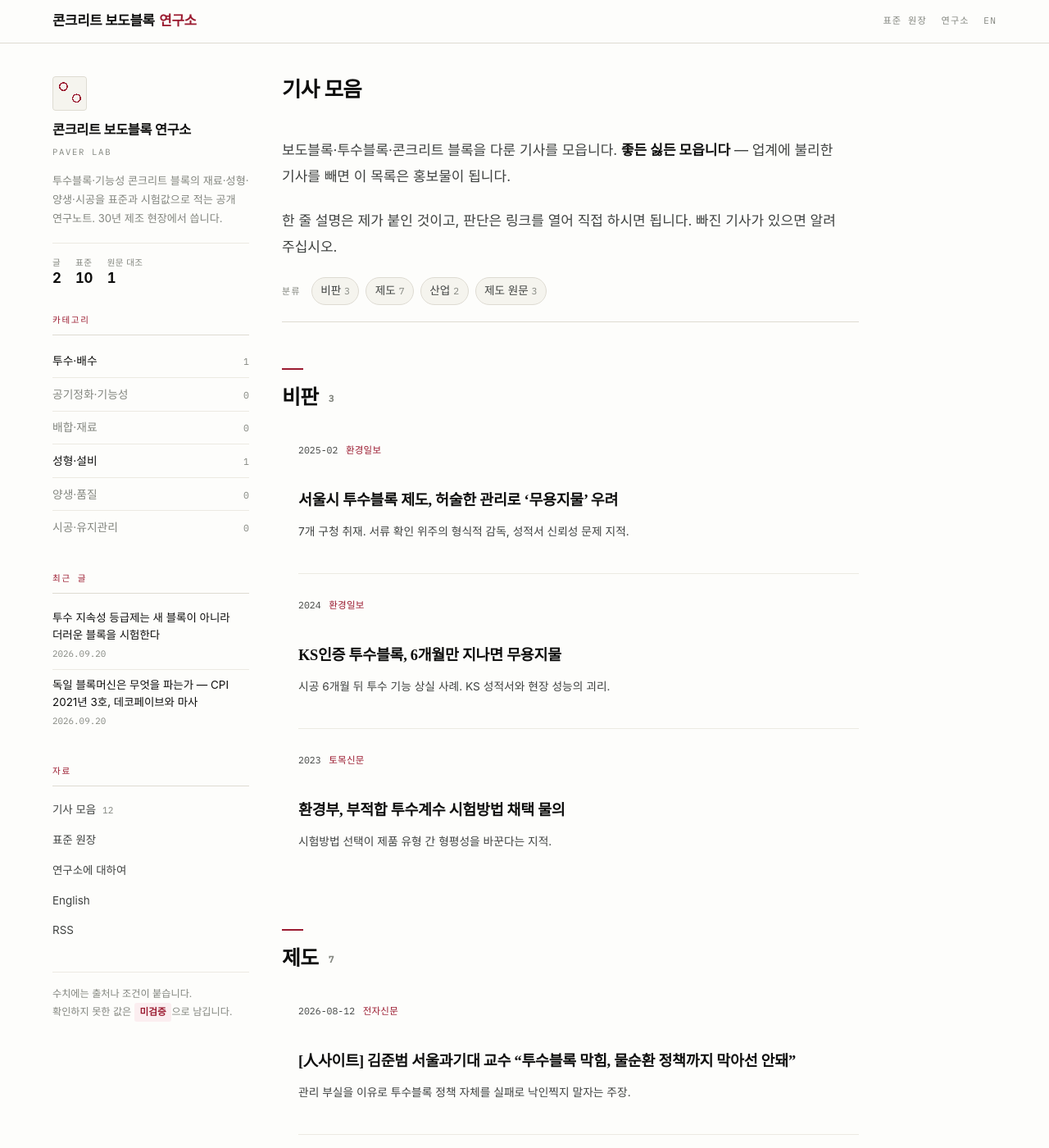
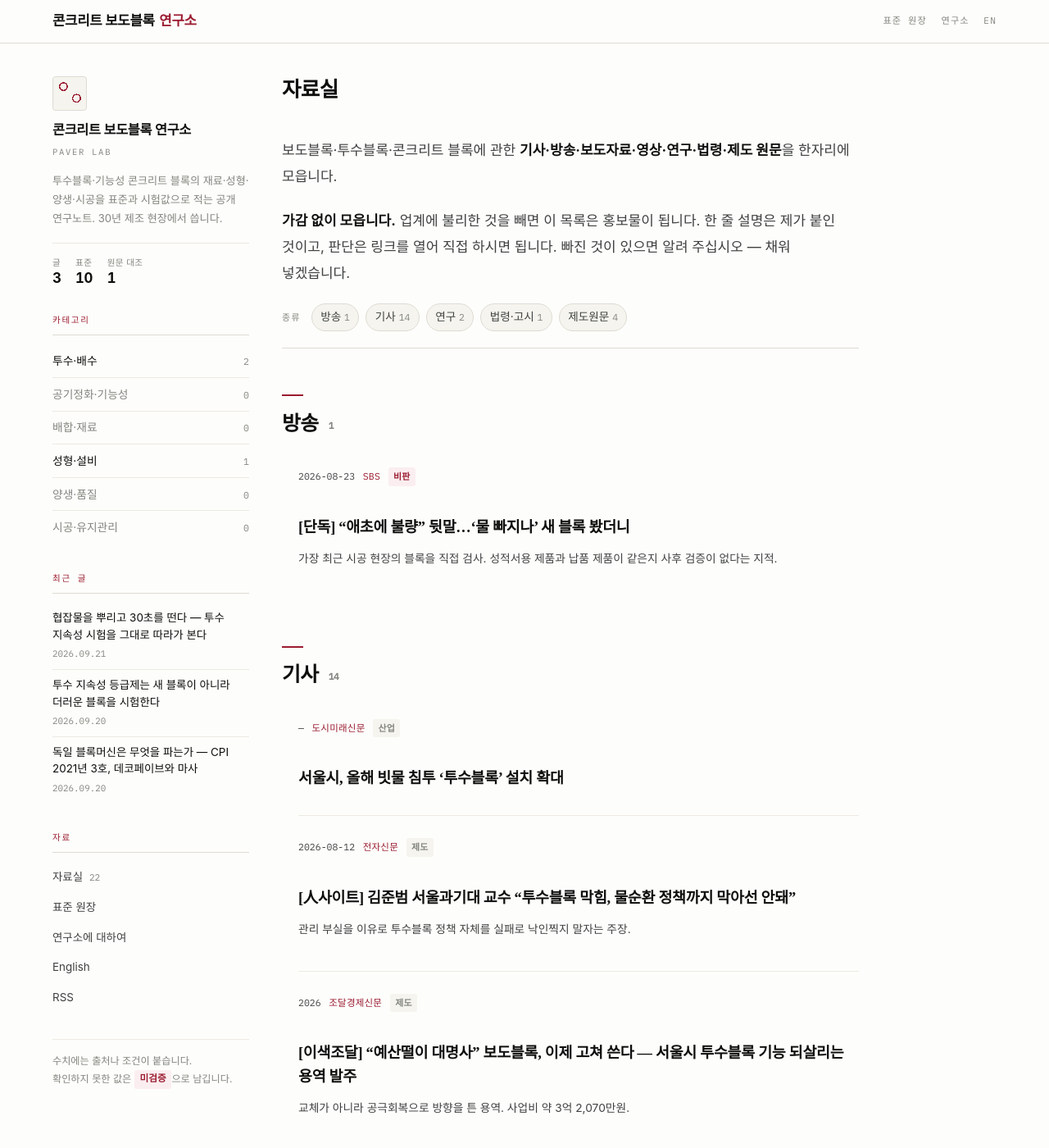
Before and after one commit to moonsukpark92/paver-lab, a Jekyll site: the page built from press.md, in a window 1280 px wide and 1400 px high. Shown: the whole window at 82% size. Built offline with Jekyll 4.4.1, drawn with Linux system fonts in a browser that asks for light colours; some web fonts are replaced; some of the changed text lies outside the part shown.

Commit message:
자료실로 확장 — 기사·방송·연구·법령·제도원문을 종류별로
가감 없이 모은다. SBS 단독보도(2026-08-23), 물순환 품질인증 고시,
한국콘크리트학회 지속성 등급화 논문 등 추가. 모두 22건.

Co-Authored-By: Claude Opus 5 (1M context) <noreply@anthropic.com>

```diff
--- a/_data/press.yml
+++ b/_data/press.yml
@@ -4,96 +4,153 @@
 # stance 는 기사가 업계를 어떻게 다뤘는지이지 기사의 옳고 그름이 아니다.
 #   비판 / 제도 / 기술 / 산업   ·  확인: 링크 열람 여부
 version: 1
-updated: 2026-09-20
-
+updated: '2026-09-21'
 items:
-  - date: "2026-08-12"
-    outlet: 전자신문
-    title: "[人사이트] 김준범 서울과기대 교수 “투수블록 막힘, 물순환 정책까지 막아선 안돼”"
-    url: https://www.etnews.com/20260812000072
-    tag: 제도
-    note: 관리 부실을 이유로 투수블록 정책 자체를 실패로 낙인찍지 말자는 주장.
-  - date: "2026"
-    outlet: 조달경제신문
-    title: "[이색조달] “예산떨이 대명사” 보도블록, 이제 고쳐 쓴다 — 서울시 투수블록 기능 되살리는 용역 발주"
-    url: https://www.jodaleconomy.com/news/articleView.html?idxno=3024
-    tag: 제도
-    note: 교체가 아니라 공극회복으로 방향을 튼 용역. 사업비 약 3억 2,070만원.
-  - date: "2025-02"
-    outlet: 환경일보
-    title: "서울시 투수블록 제도, 허술한 관리로 ‘무용지물’ 우려"
-    url: https://www.hkbs.co.kr/news/articleView.html?idxno=787356
-    tag: 비판
-    note: 7개 구청 취재. 서류 확인 위주의 형식적 감독, 성적서 신뢰성 문제 지적.
-  - date: "2025"
-    outlet: 환경일보
-    title: "서울시, 투수블록 강화로 물 순환 개선"
-    url: https://www.hkbs.co.kr/news/articleView.html?idxno=789225
-    tag: 제도
-    note: 투수지속성 등급 단계 상향 — 3등급 → 2등급, 2027년부터 1등급.
-  - date: "2025"
-    outlet: 동아경제신문
-    title: "‘물빠짐 불량’ 투수블록 퇴출…하반기부터 투수계수 등급제 시행"
-    url: https://www.daenews.co.kr/23831
-    tag: 제도
-    note: 조달청 MAS 상품속성에 투수계수 신설. 1등급 1.0 · 2등급 0.5 · 3등급 0.1 mm/s.
-  - date: "2024"
-    outlet: 환경일보
-    title: "KS인증 투수블록, 6개월만 지나면 무용지물"
-    url: https://www.hkbs.co.kr/news/articleView.html?idxno=765905
-    tag: 비판
-    note: 시공 6개월 뒤 투수 기능 상실 사례. KS 성적서와 현장 성능의 괴리.
-  - date: "2024"
-    outlet: 환경일보
-    title: "폭우에 취약한 서울, 투수성 제고 시급"
-    url: https://www.hkbs.co.kr/news/articleView.html?idxno=763026
-    tag: 산업
-    note: 도시 침수와 불투수면 확대.
-  - date: "2024"
-    outlet: 라펜트
-    title: "생태면적률 위한 투수블록, 유형과 시험방법 다양해졌다"
-    url: https://www.lafent.com/inews/news_view.html?news_id=130119
-    tag: 제도
-    note: KS F 2394(현장 투수량)·ASTM C1701(현장 침투능) 추가. 줄눈재 투수까지 재게 됐다.
-  - date: "2024"
-    outlet: 라펜트
-    title: "생태면적률 위한 투수블록, “지속성 유지돼야”"
-    url: https://www.lafent.com/mbweb/news/view.html?news_id=129977
-    tag: 제도
-    note: 지속성 없는 투수블록은 생태면적으로 인정하기 어렵다는 논의.
-  - date: "2023"
-    outlet: 토목신문
-    title: "환경부, 부적합 투수계수 시험방법 채택 물의"
-    url: http://m.cenews.co.kr/news/articleView.html?idxno=11680
-    tag: 비판
-    note: 시험방법 선택이 제품 유형 간 형평성을 바꾼다는 지적.
-  - date: "2022"
-    outlet: 토목신문
-    title: "투수블록 기준 강화해야"
-    url: http://m.cenews.co.kr/news/articleView.html?idxno=8283
-    tag: 제도
-    note: 기준 강화 요구.
-  - date: "2022"
-    outlet: Landscape Times
-    title: "[조경시대] 건설분야의 손거울, 보도블록"
-    url: https://www.latimes.kr/news/articleView.html?idxno=39519
-    tag: 산업
-    note: 보도블록을 건설 품질의 지표로 보는 칼럼.
-
-# 기사가 아니라 제도 원문 — 함께 둔다. 기사보다 이쪽이 먼저다.
+- date: '2026-08-23'
+  outlet: SBS
+  type: 방송
+  tag: 비판
+  title: '[단독] “애초에 불량” 뒷말…‘물 빠지나’ 새 블록 봤더니'
+  url: https://news.nate.com/view/20260823n14642
+  note: 가장 최근 시공 현장의 블록을 직접 검사. 성적서용 제품과 납품 제품이 같은지 사후 검증이 없다는 지적.
+- date: '2026'
+  outlet: 이투데이
+  type: 기사
+  tag: 제도
+  title: 서울시, 투수블록 검증시험 수수료 25% 인하…장비구매 비용도 낮춰
+  url: https://www.etoday.co.kr/news/view/1228656
+  note: 검증 비용이 진입 장벽으로 작동했다는 뜻이기도 하다.
+- date: —
+  outlet: 도시미래신문
+  type: 기사
+  tag: 산업
+  title: 서울시, 올해 빗물 침투 ‘투수블록’ 설치 확대
+  url: http://m.ufnews.co.kr/main/sub_news_detail.html?wr_id=746
+  note: null
+- date: '2026-08-12'
+  outlet: 전자신문
+  title: '[人사이트] 김준범 서울과기대 교수 “투수블록 막힘, 물순환 정책까지 막아선 안돼”'
+  url: https://www.etnews.com/20260812000072
+  tag: 제도
+  note: 관리 부실을 이유로 투수블록 정책 자체를 실패로 낙인찍지 말자는 주장.
+  type: 기사
+- date: '2026'
+  outlet: 조달경제신문
+  title: '[이색조달] “예산떨이 대명사” 보도블록, 이제 고쳐 쓴다 — 서울시 투수블록 기능 되살리는 용역 발주'
+  url: https://www.jodaleconomy.com/news/articleView.html?idxno=3024
+  tag: 제도
+  note: 교체가 아니라 공극회복으로 방향을 튼 용역. 사업비 약 3억 2,070만원.
+  type: 기사
+- date: 2025-02
+  outlet: 환경일보
+  title: 서울시 투수블록 제도, 허술한 관리로 ‘무용지물’ 우려
+  url: https://www.hkbs.co.kr/news/articleView.html?idxno=787356
+  tag: 비판
+  note: 7개 구청 취재. 서류 확인 위주의 형식적 감독, 성적서 신뢰성 문제 지적.
+  type: 기사
+- date: '2025'
+  outlet: 환경일보
+  title: 서울시, 투수블록 강화로 물 순환 개선
+  url: https://www.hkbs.co.kr/news/articleView.html?idxno=789225
+  tag: 제도
+  note: 투수지속성 등급 단계 상향. 서울시 원문은 「2026.3.부터 2등급 이상 사용 원칙」으로 적고 있다(2025-09-16 수정).
+  type: 기사
+- date: '2025'
+  outlet: 동아경제신문
+  title: ‘물빠짐 불량’ 투수블록 퇴출…하반기부터 투수계수 등급제 시행
+  url: https://www.daenews.co.kr/23831
+  tag: 제도
+  note: 조달청 MAS 상품속성에 투수계수 신설. 1등급 1.0 · 2등급 0.5 · 3등급 0.1 mm/s.
+  type: 기사
+- date: '2024'
+  outlet: 환경일보
+  title: KS인증 투수블록, 6개월만 지나면 무용지물
+  url: https://www.hkbs.co.kr/news/articleView.html?idxno=765905
+  tag: 비판
+  note: 시공 6개월 뒤 투수 기능 상실 사례. KS 성적서와 현장 성능의 괴리.
+  type: 기사
+- date: '2024'
+  outlet: 환경일보
+  title: 폭우에 취약한 서울, 투수성 제고 시급
+  url: https://www.hkbs.co.kr/news/articleView.html?idxno=763026
+  tag: 산업
+  note: 도시 침수와 불투수면 확대.
+  type: 기사
+- date: '2024'
+  outlet: 라펜트
+  title: 생태면적률 위한 투수블록, 유형과 시험방법 다양해졌다
+  url: https://www.lafent.com/inews/news_view.html?news_id=130119
+  tag: 제도
+  note: KS F 2394(현장 투수량)·ASTM C1701(현장 침투능) 추가. 줄눈재 투수까지 재게 됐다.
+  type: 기사
+- date: '2024'
+  outlet: 라펜트
+  title: 생태면적률 위한 투수블록, “지속성 유지돼야”
+  url: https://www.lafent.com/mbweb/news/view.html?news_id=129977
+  tag: 제도
+  note: 지속성 없는 투수블록은 생태면적으로 인정하기 어렵다는 논의.
+  type: 기사
+- date: '2023'
+  outlet: 토목신문
+  title: 환경부, 부적합 투수계수 시험방법 채택 물의
+  url: http://m.cenews.co.kr/news/articleView.html?idxno=11680
+  tag: 비판
+  note: 시험방법 선택이 제품 유형 간 형평성을 바꾼다는 지적.
+  type: 기사
+- date: '2022'
+  outlet: 토목신문
+  title: 투수블록 기준 강화해야
+  url: http://m.cenews.co.kr/news/articleView.html?idxno=8283
+  tag: 제도
+  note: 기준 강화 요구.
+  type: 기사
+- date: '2022'
+  outlet: Landscape Times
+  title: '[조경시대] 건설분야의 손거울, 보도블록'
+  url: https://www.latimes.kr/news/articleView.html?idxno=39519
+  tag: 산업
+  note: 보도블록을 건설 품질의 지표로 보는 칼럼.
+  type: 기사
 sources:
-  - date: "2012-11~"
-    outlet: 서울특별시
-    title: "투수성능 지속성 검증시험 시행"
-    url: https://news.seoul.go.kr/safe/archives/500328
-    note: 협잡물 오염 후 투수계수를 재는 시험. 등급 기준과 절차 원문.
-  - date: "—"
-    outlet: 서울특별시
-    title: "품질시험 : 재료분야 (보차도용 인터로킹 블록)"
-    url: https://news.seoul.go.kr/citybuild/archives/205551
-    note: 검사항목·시료 채취 빈도·허용차.
-  - date: "—"
-    outlet: 국토교통부 / CODIL
-    title: "투수블록포장 기준 개선 연구"
-    url: https://www.codil.or.kr/filebank/original/RK/OTKCRK190199/OTKCRK190199.pdf
-    note: 연구보고서 원문 PDF.
+- date: 2012-11~
+  outlet: 서울특별시
+  title: 투수성능 지속성 검증시험 시행
+  url: https://news.seoul.go.kr/safe/archives/500328
+  note: 협잡물 오염 후 투수계수를 재는 시험. 등급 기준과 절차 원문.
+  type: 제도원문
+- date: —
+  outlet: 서울특별시
+  title: '품질시험 : 재료분야 (보차도용 인터로킹 블록)'
+  url: https://news.seoul.go.kr/citybuild/archives/205551
+  note: 검사항목·시료 채취 빈도·허용차.
+  type: 제도원문
+- date: —
+  outlet: 국토교통부 / CODIL
+  title: 투수블록포장 기준 개선 연구
+  url: https://www.codil.or.kr/filebank/original/RK/OTKCRK190199/OTKCRK190199.pdf
+  note: 연구보고서 원문 PDF.
+  type: 제도원문
+- date: —
+  outlet: 법제처 국가법령정보센터
+  type: 법령·고시
+  title: 물순환 제품·설비 품질인증 기준 및 절차 등에 관한 고시 [별표 1] 투수성 포장재
+  url: https://www.law.go.kr/LSW/flDownload.do?flSeq=145162619
+  note: 품질인증 대상과 기준 원문.
+- date: —
+  outlet: 한국빗물협회
+  type: 제도원문
+  title: 서울시 투수블럭 포장 설계
+  url: http://korearainwater.or.kr/en/bbs/board.php?bo_table=0601&wr_id=8
+  note: 지속성 검증 절차가 인용돼 있는 자료.
+- date: —
+  outlet: ScienceON / KISTI
+  type: 연구
+  title: '[보고서] 다기능 친환경 투수블럭 개발'
+  url: https://scienceon.kisti.re.kr/srch/selectPORSrchReport.do?cn=TRKO201200009113
+  note: null
+- date: —
+  outlet: 한국콘크리트학회
+  type: 연구
+  title: 서울시 투수지속성 등급화에 따른 콘크리트 인터로킹 투수블록 성능 연구
+  url: https://www.dbpia.co.kr/journal/articleDetail?nodeId=NODE11065002
+  note: null
--- a/_includes/sidebar.html
+++ b/_includes/sidebar.html
@@ -45,7 +45,7 @@
     <nav class="side__sec" aria-labelledby="doc-h">
       <h3 class="side__h" id="doc-h">자료</h3>
       <ul class="links">
-        <li><a href="{{ '/press/' | relative_url }}">기사 모음 <em class="linkn">{{ site.data.press.items | size }}</em></a></li>
+        <li><a href="{{ '/press/' | relative_url }}">자료실 <em class="linkn">{{ site.data.press.items | size | plus: site.data.press.sources.size }}</em></a></li>
         <li><a href="{{ '/standards/' | relative_url }}">표준 원장</a></li>
         <li><a href="{{ '/about/' | relative_url }}">연구소에 대하여</a></li>
         <li><a href="{{ '/en/' | relative_url }}" lang="en" translate="no">English</a></li>
--- /dev/null
+++ b/_posts/2026-09-21-permeability-durability-test-walkthrough.md
@@ -0,0 +1,133 @@
+---
+title: "협잡물을 뿌리고 30초를 떤다 — 투수 지속성 시험을 그대로 따라가 본다"
+category: 투수·배수
+grade: 기술해설
+lang: ko
+series: "투수 지속성 ①"
+verified: 3
+unverified: 2
+excerpt_text: "시험이 무엇을 모사하는지 보면, 무엇을 모사하지 못하는지도 같이 보인다. 제도를 욕하기 전에 먼저 시험대 위에 올라가 본다."
+---
+
+투수 지속성 등급을 놓고 말이 많습니다. 등급이 올라간다, 통과가 어렵다, 성적서를 믿을 수 없다.
+그 이야기를 하기 전에 먼저 할 일이 있습니다. **그 시험이 실제로 무엇을 하는지 보는 것**입니다.
+
+이 글은 시험을 단계별로 따라갑니다. 각 단계가 현장의 무엇을 흉내 내는지, 그리고 **무엇을 흉내 내지 못하는지**를 같이 적습니다.
+시험은 현실의 축소판이지 현실이 아닙니다. 어디까지가 축소판인지 알아야 결과를 제대로 읽습니다.
+
+## 왜 이 시험이 따로 생겼는가
+
+KS F 4419의 투수 시험은 **공장에서 갓 나온 시료**로 합니다. 공극이 비어 있으니 물이 지나갑니다.
+그런데 도로에 깔린 블록의 공극은 비어 있지 않습니다. 흙, 타이어 마모분, 부서진 낙엽, 제설재 잔여물이 들어가 앉습니다.
+
+서울시는 2012년 11월부터 **투수성능 지속성 검증시험**을 시행하고 있습니다.
+목적은 시공된 포장의 투수성능이 "외부환경 노출 후 시간 경과에 따라 얼마나 감소되는지 확인하고 검증"하는 것입니다.
+대상은 투수블록만이 아니라 저소음·배수성 아스팔트, 투수콘크리트, 황토투수제품 등 **투수 기능이 있는 모든 포장재**입니다.
+<span class="badge badge--verified">원문</span>
+
+즉 이 제도는 제품을 새것으로 재는 대신 **더럽힌 뒤에 재기로** 축을 옮긴 것입니다.
+
+## 시험이 흉내 내는 세 가지
+
+서울시가 밝힌 시험장치의 기능은 셋입니다. <span class="badge badge--verified">원문</span>
+
+1. 협잡물에 의해 투수·배수성 포장의 공극이 막히는 환경
+2. 차량 등의 통행에 의한 **압력과 충격**으로 협잡물이 공극을 막는 환경
+3. 표면에 있던 협잡물이 **빗물과 함께** 공극으로 침투되는 환경
+
+세 번째가 중요합니다. 협잡물은 그냥 얹혀서 막는 것이 아니라, **비가 올 때 물과 함께 끌려 들어가** 막습니다.
+그래서 시험도 협잡물을 뿌리는 데서 끝나지 않고 물을 붓습니다.
+
+## 절차를 따라간다
+
+아래 절차는 서울시 포장 설계 기준에서 인용된 내용입니다.
+**서울시 안내 페이지 본문에는 이 수치들이 텍스트로 실려 있지 않습니다** — 절차도와 등급표가 이미지와 첨부 한글파일로만 제공됩니다.
+그래서 아래 수치는 전부 2차 인용으로 표시합니다. <span class="badge badge--unverified">2차</span>
+
+**① 협잡물을 고르게 뿌린다**
+시료 표면에 정해진 양의 협잡물을 고르게 분산시킵니다.
+*고르게*가 조건입니다. 한쪽에 몰리면 그 자리만 막히고 나머지는 뚫린 채로 측정됩니다.
+
+**② 물을 부어 공극으로 밀어 넣는다**
+메스실린더로 규정된 양의 물을 시료 위에 쏟아, 물에 희석된 협잡물을 공극으로 침투시킵니다.
+앞의 세 번째 환경 — 빗물과 함께 들어가는 것 — 이 여기서 구현됩니다.
+
+**③ 30초 동안 떤다**
+진동을 30초 유지하고, 협잡물이 한쪽으로 모이거나 뭉치지 않도록 막대 등으로 저어 줍니다.
+이 진동이 **차량 통행의 압력과 충격**을 대신합니다.
+
+**④ 물이 빠질 때까지 기다린다 — 3분을 넘기면 끝**
+진동을 멈추고 물이 모두 빠질 때까지 기다립니다.
+빠지는 데 **3분을 초과하면 투수성능이 없는 것으로 간주하고 시험을 종료**합니다.
+등급을 매기기 전에 붙은 별도의 관문입니다.
+
+**⑤ 표면을 치우고, 그다음에 잰다**
+탈형한 시료 표면에 남은 협잡물을 **제거한 뒤** KS F 4419 방법으로 투수시험을 합니다.
+시료 3개에 같은 시험을 하고 평균을 냅니다.
+
+## 이 절차가 말하는 것
+
+⑤를 다시 보십시오. **표면의 협잡물을 치우고 측정합니다.**
+
+이 한 줄이 시험의 성격을 규정합니다. 이 시험이 재는 것은 "더러워진 도로의 투수계수"가 아니라
+**"공극 안쪽까지 들어간 협잡물이 남긴 손실"**입니다. 표면에 쌓인 것은 쓸면 되지만 안으로 들어간 것은 쓸 수 없다 —
+그 구분이 시험 설계에 들어가 있습니다.
+
+그래서 이 시험을 통과한다는 것은 "안 막힌다"가 아니라 **"쓸어낼 수 있는 상태로 막힌다"**에 가깝습니다.
+유지관리를 전제한 시험입니다. 청소하지 않는 현장에서는 이 등급이 그대로 성립하지 않습니다.
+
+④의 3분도 마찬가지입니다. 이것은 투수계수를 재기 위한 조건이 아니라 **잴 가치가 있는지를 먼저 가르는 문**입니다.
+3분 안에 물이 안 빠지면 숫자를 낼 필요도 없다는 뜻입니다.
+
+## 흉내 내지 못하는 것
+
+시험을 깎아내리려는 것이 아닙니다. 어떤 시험도 현실 전부를 담지 못합니다.
+다만 결과를 읽을 때 **빠져 있는 축**을 알고 읽어야 합니다.
+
+| 현장에 있는 것 | 이 시험에 있는가 |
+|---|---|
+| 반복 오염 — 매일 조금씩, 몇 해 동안 | 없음. **1회 오염**이다 |
+| 반복 청소 — 연 2회 흡입청소 등 | 없음. 오염과 청소의 균형이 빠진다 |
+| 동결융해 — 겨울을 몇 번 넘긴 상태 | 없음 |
+| 줄눈재 — 줄눈으로 들어가는 물과 막힘 | 없음. 블록 한 장만 잰다 |
+| 노상·보조기층 — 아래가 물을 받아주는가 | 없음. 표층만의 문제로 다룬다 |
+| 실제 도로 먼지의 입도 분포 | 규정된 협잡물로 대체 |
+
+마지막 줄이 이 시험의 재현성을 정합니다. **협잡물의 입도가 곧 시험의 난이도**입니다.
+같은 블록도 더 고운 협잡물로 시험하면 더 깊이 막히고, 굵은 협잡물이면 표면에 걸려 덜 막힙니다.
+그런데 그 규정이 텍스트로 공개되어 있지 않습니다.
+
+## 판단
+
+- **발주자** — 성적서에 등급만 보지 말고 **시험기관**을 함께 보십시오.
+  지속성 검증은 서울시 품질시험소, 한국화학융합시험연구원(인천), 한국건설품질시험연구원,
+  한국건설생활시험연구원에서 수행합니다. <span class="badge badge--verified">원문</span>
+  그리고 인증서 유효기간은 **발급일로부터 1년**입니다. 오래된 인증서는 현재 제품의 상태가 아닙니다.
+- **제조자** — 이 시험은 표면이 아니라 **공극 안쪽**을 봅니다.
+  표면만 열어 둔 설계, 즉 표층 공극은 큰데 안쪽에서 급히 좁아지는 구조는 이 시험에서 걸립니다.
+- **설계자·관리자** — 이 등급은 **청소를 전제한 숫자**입니다.
+  유지관리 계획 없이 등급만 요구하면, 현장에서 그 등급은 몇 해 못 갑니다.
+
+## 무엇이 확인되지 않았는가
+
+이 글에서 <span class="badge badge--unverified">2차</span>로 표시한 것들 — 협잡물의 종류·양·입도, 진동 조건,
+3분 기준, 등급 구분 수치 — 은 전부 서울시 안내 페이지 본문에 **텍스트로 없습니다.**
+절차도와 등급표가 이미지로, 시험 방법이 첨부 한글파일로 제공됩니다.
+
+제도를 지키려는 쪽에게 이것은 불편한 구조입니다.
+규정을 확인하려는 사람이 이미지를 읽고 첨부를 내려받아야 합니다.
+검색되지 않고, 인용하기 어렵고, 개정 이력을 따라가기도 어렵습니다.
+
+**기준은 지켜야 할 사람이 읽을 수 있어야 합니다.** 첨부 원문을 확보해 이 글의 2차 표시를 걷어내겠습니다.
+
+다음 글에서는 이 시험이 실제로 어떻게 작동했는지를 봅니다 —
+오염 후 투수계수가 오염 전보다 높게 나온 성적서가 보고된 적이 있습니다.
+
+---
+
+**출처**
+서울특별시 「투수성능 지속성 검증시험 시행」 (2025-09-16 수정) ·
+서울시 투수블록포장 설계·시공 기준에서 인용된 시험 절차(2차) ·
+KS F 4419 「보차도용 콘크리트 인터로킹 블록」
+
+관련 기사와 제도 원문은 [기사 모음]({{ site.baseurl }}/press/)에 모아 두었습니다.
--- a/assets/css/main.css
+++ b/assets/css/main.css
@@ -248,3 +248,6 @@ a:hover{text-decoration-thickness:2px}
 .press__note{margin:0;font-size:.86rem;line-height:1.7;color:var(--mute)}
 .press__foot{font-size:.8rem;color:var(--mute);border-top:1px solid var(--rule);padding-top:1rem}
 .linkn{font-style:normal;font-family:var(--mono);font-size:.7rem;color:var(--mute);margin-left:.25rem}
+.press__tag{font-size:.68rem;font-weight:700;padding:.05rem .4rem;border-radius:3px;
+  background:var(--wash);color:var(--mute);letter-spacing:.02em}
+.press__tag--비판{background:var(--redBg);color:var(--red)}
--- a/press.md
+++ b/press.md
@@ -1,32 +1,35 @@
 ---
 layout: page
-title: 기사 모음
+title: 자료실
 permalink: /press/
 ---
 
-보도블록·투수블록·콘크리트 블록을 다룬 기사를 모읍니다.
-**좋든 싫든 모읍니다** — 업계에 불리한 기사를 빼면 이 목록은 홍보물이 됩니다.
+보도블록·투수블록·콘크리트 블록에 관한 **기사·방송·보도자료·영상·연구·법령·제도 원문**을 한자리에 모읍니다.
 
+**가감 없이 모읍니다.** 업계에 불리한 것을 빼면 이 목록은 홍보물이 됩니다.
 한 줄 설명은 제가 붙인 것이고, 판단은 링크를 열어 직접 하시면 됩니다.
-빠진 기사가 있으면 알려 주십시오.
+빠진 것이 있으면 알려 주십시오 — 채워 넣겠습니다.
 
-{% assign items = site.data.press.items %}
-{% assign tags = "비판,제도,기술,산업" | split: "," %}
+{% assign all = site.data.press.items | concat: site.data.press.sources %}
+{% assign types = "방송,기사,연구,법령·고시,제도원문" | split: "," %}
 
 <p class="pressfilter">
-  <span>분류</span>
-  {% for t in tags %}{% assign n = items | where: "tag", t | size %}{% if n > 0 %}<a href="#tag-{{ t }}">{{ t }} <em>{{ n }}</em></a>{% endif %}{% endfor %}
-  <a href="#sources">제도 원문 <em>{{ site.data.press.sources | size }}</em></a>
+  <span>종류</span>
+  {% for t in types %}{% assign n = all | where: "type", t | size %}{% if n > 0 %}<a href="#type-{{ forloop.index }}">{{ t }} <em>{{ n }}</em></a>{% endif %}{% endfor %}
 </p>
 
-{% for t in tags %}
-{% assign rows = items | where: "tag", t %}
+{% for t in types %}
+{% assign rows = all | where: "type", t | sort: "date" | reverse %}
 {% if rows.size > 0 %}
-<h2 id="tag-{{ t }}">{{ t }} <span class="catcount">{{ rows | size }}</span></h2>
+<h2 id="type-{{ forloop.index }}">{{ t }} <span class="catcount">{{ rows | size }}</span></h2>
 <ul class="press">
 {% for it in rows %}
   <li>
-    <p class="press__meta"><time>{{ it.date }}</time><span class="press__outlet">{{ it.outlet }}</span></p>
+    <p class="press__meta">
+      <time>{{ it.date }}</time>
+      <span class="press__outlet">{{ it.outlet }}</span>
+      {% if it.tag %}<span class="press__tag press__tag--{{ it.tag }}">{{ it.tag }}</span>{% endif %}
+    </p>
     <h3 class="press__title"><a href="{{ it.url }}" target="_blank" rel="noopener noreferrer">{{ it.title }}</a></h3>
     {% if it.note %}<p class="press__note">{{ it.note }}</p>{% endif %}
   </li>
@@ -35,18 +38,8 @@ permalink: /press/
 {% endif %}
 {% endfor %}
 
-<h2 id="sources">제도 원문 <span class="catcount">{{ site.data.press.sources | size }}</span></h2>
-
-기사보다 이쪽이 먼저입니다. 기사는 원문을 요약하면서 값이 흔들립니다.
-
-<ul class="press">
-{% for it in site.data.press.sources %}
-  <li>
-    <p class="press__meta"><time>{{ it.date }}</time><span class="press__outlet">{{ it.outlet }}</span></p>
-    <h3 class="press__title"><a href="{{ it.url }}" target="_blank" rel="noopener noreferrer">{{ it.title }}</a></h3>
-    {% if it.note %}<p class="press__note">{{ it.note }}</p>{% endif %}
-  </li>
-{% endfor %}
-</ul>
-
-<p class="press__foot">목록은 <code>_data/press.yml</code> 에 있습니다. 갱신: {{ site.data.press.updated }}</p>
+<p class="press__foot">
+목록은 <code>_data/press.yml</code> 에 있습니다. 갱신 {{ site.data.press.updated }} ·
+모두 {{ all | size }}건.<br>
+제보·추가 요청은 저장소 이슈로 남겨 주시면 확인합니다.
+</p>
```
